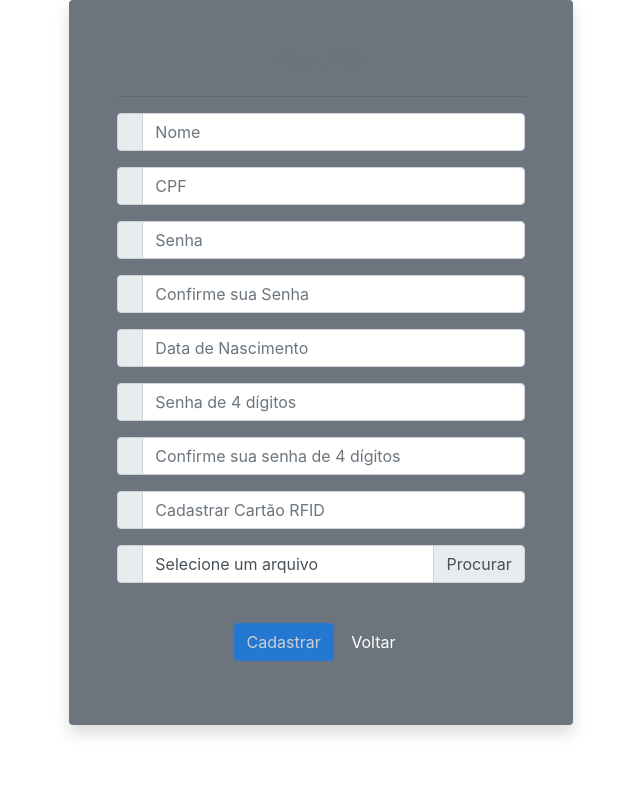
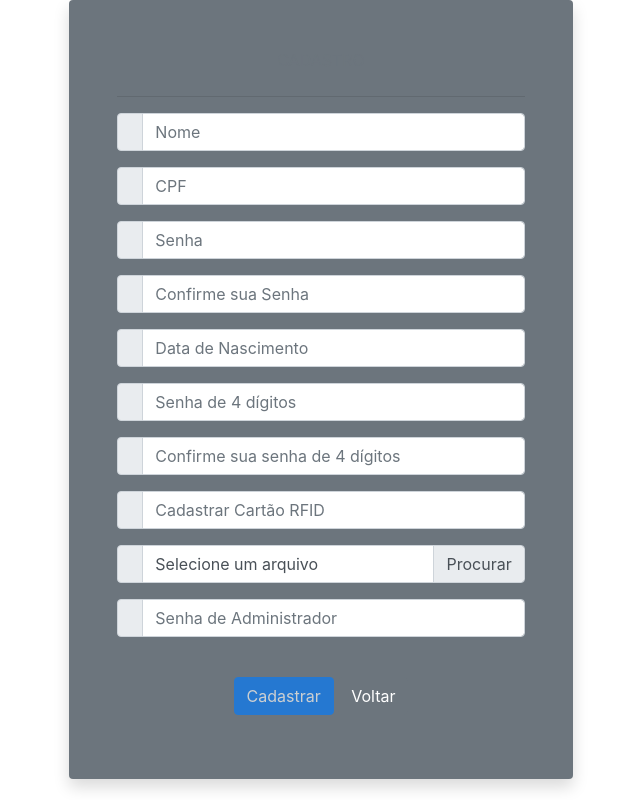
Before and after one commit to LeoHSRodrigues/ArduinoWebAccessController, a PHP site: page /cadastro.php in a window 1280 px wide. Shown: the whole page, without its empty margins (319-959 px from the left). Run offline with PHP 8.4, Linux system fonts and the light colour scheme; some libraries are stand-ins or nearby versions.

Commit message:
Versão 1.1

```diff
--- a/WEB/cadastro.php
+++ b/WEB/cadastro.php
@@ -11,6 +11,13 @@ if ($_SERVER['REQUEST_METHOD'] == 'POST')
    $dados['senha4'] = hash('sha512', $_POST['senha4']);
    $dados['dataDeNascimento']  = date("Y-m-d", strtotime(str_replace('/', '-', $_POST['dataNasc'])));
    $dados['tagRFID'] = hash('sha512', $_POST['rfid']);
+
+   if (isset($_POST['senhaAdmin']) && ($_POST['senhaAdmin'] == '1234') ){
+      $dados['tipoConta'] = 'adm';
+   }
+   else{
+     $dados['tipoConta'] = 'func';
+   }
 
  if ($_FILES['fotoPerfil']['tmp_name']){
   $diretorioFotoPerfil = '../fotosPerfil/';
@@ -171,6 +178,15 @@ if ($resultado == null){
               <input type="file" class="form-control custom-file-input" name="fotoPerfil" id="fotoPerfil" >
               <label class="custom-file-label form-control " for="validatedCustomFile">Selecione um arquivo</label>
             </div>
+          </div>
+        </div>
+
+        <div class="form-group">
+          <div class="input-group input-group-alternative">
+            <div class="input-group-prepend">
+              <span class="input-group-text"><i class="fas fa-key"></i></span>
+            </div>
+            <input class="form-control" required placeholder="Senha de Administrador" id="senhaAdmin" name="senhaAdmin" type="password">
           </div>
         </div>
 
--- a/WEB/controle.php
+++ b/WEB/controle.php
@@ -47,7 +47,7 @@ require_once('sessao.php');
   }
 
   .titles {
-    color: white;
+    color: black;
     font-size: 18px;
   }
 
```
Also changed, not shown: fotosPerfil/default.png (added), 1 other file.
